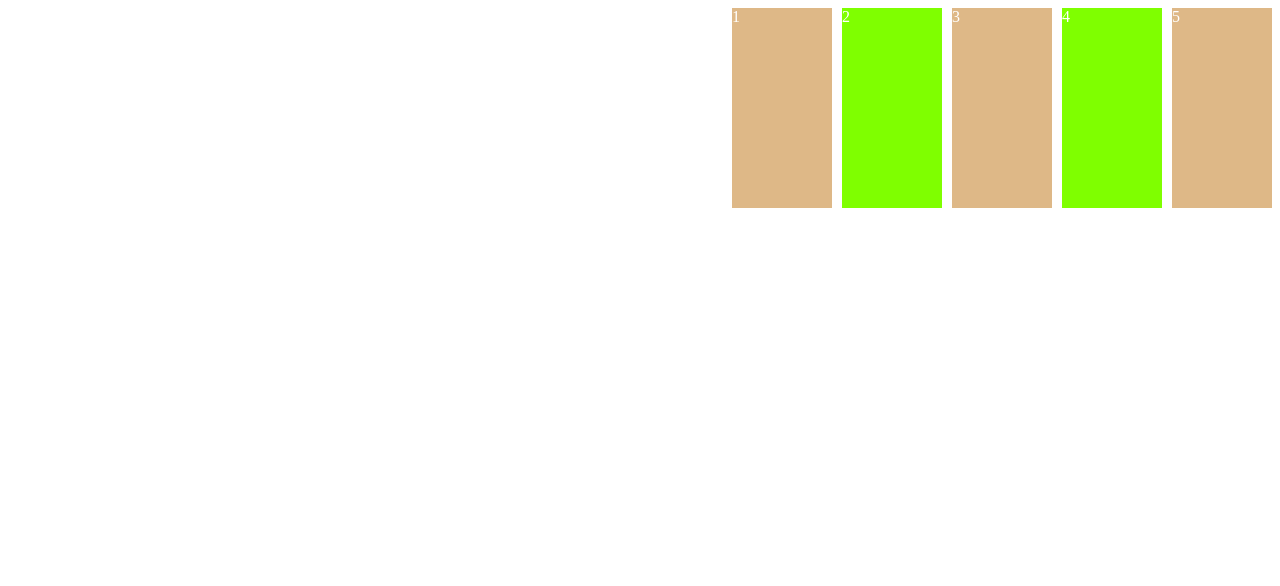
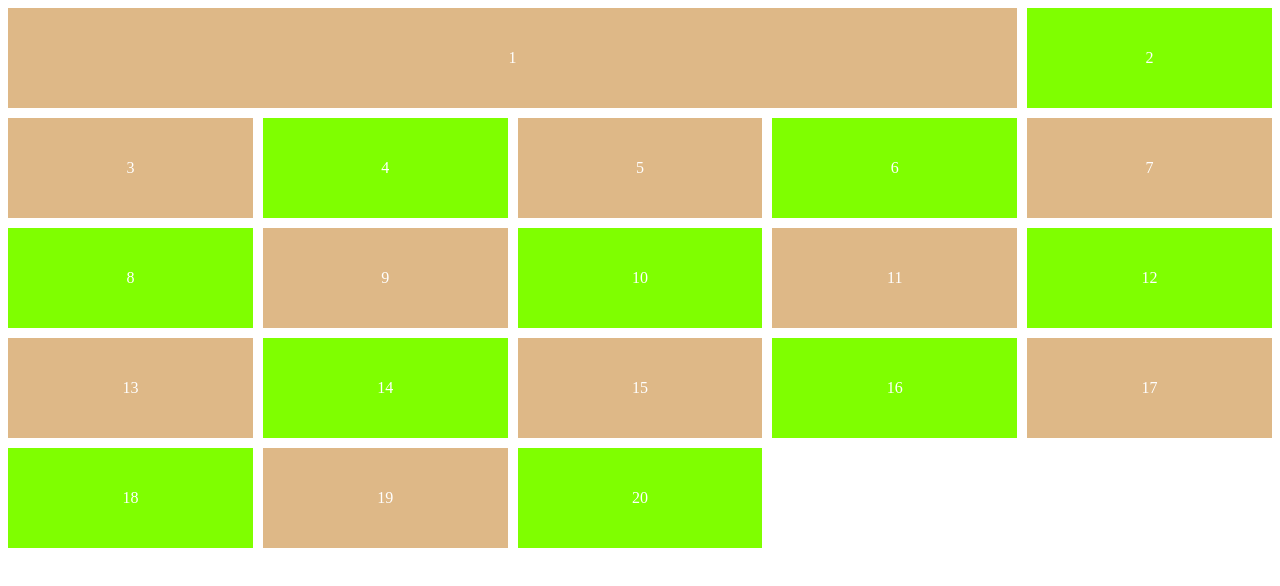
Before and after one commit to nakusha/css_practice, a plain HTML site: page grid.html in a window 1280 px wide. Drawn offline with Linux system fonts and the light colour scheme.

Commit message:
grid 합치기 grid-column (grid-column-start/ grid-column-end)

```diff
--- a/grid.html
+++ b/grid.html
@@ -8,23 +8,33 @@
         <style>
             .father {
                 display: grid;
-                grid-auto-rows: 200px;
+                grid-auto-rows: 100px;
                 grid-gap: 10px;
-                grid-template-columns:repeat(5, 100px);
+                grid-template-columns:repeat(5, 1fr);
                 color:white;
                 height: 100vh;
-                place-content: start end;
+
                 /* justify-content: end;
                 align-content: start; */
                 /* justify-items: start end center;
                 align-items: start end center;
                 place-items: start end center; */
             }
+            .box{
+                display: flex;
+                align-items: center;
+                justify-content: center;
+                color:white;
+            }
             .box:nth-child(even){
                 background-color: chartreuse;
             }
             .box:nth-child(odd){
                 background-color: burlywood;
+            }
+            .box:first-child{
+                grid-column-start: 1;
+                grid-column-end: 5;
             }
         </style>
     </head>
@@ -35,6 +45,21 @@
             <div class="box">3</div>
             <div class="box">4</div>
             <div class="box">5</div>
+            <div class="box">6</div>
+            <div class="box">7</div>
+            <div class="box">8</div>
+            <div class="box">9</div>
+            <div class="box">10</div>
+            <div class="box">11</div>
+            <div class="box">12</div>
+            <div class="box">13</div>
+            <div class="box">14</div>
+            <div class="box">15</div>
+            <div class="box">16</div>
+            <div class="box">17</div>
+            <div class="box">18</div>
+            <div class="box">19</div>
+            <div class="box">20</div>
         </div>
     </body>
 </html>
```
Also changed, not shown: README.md.
